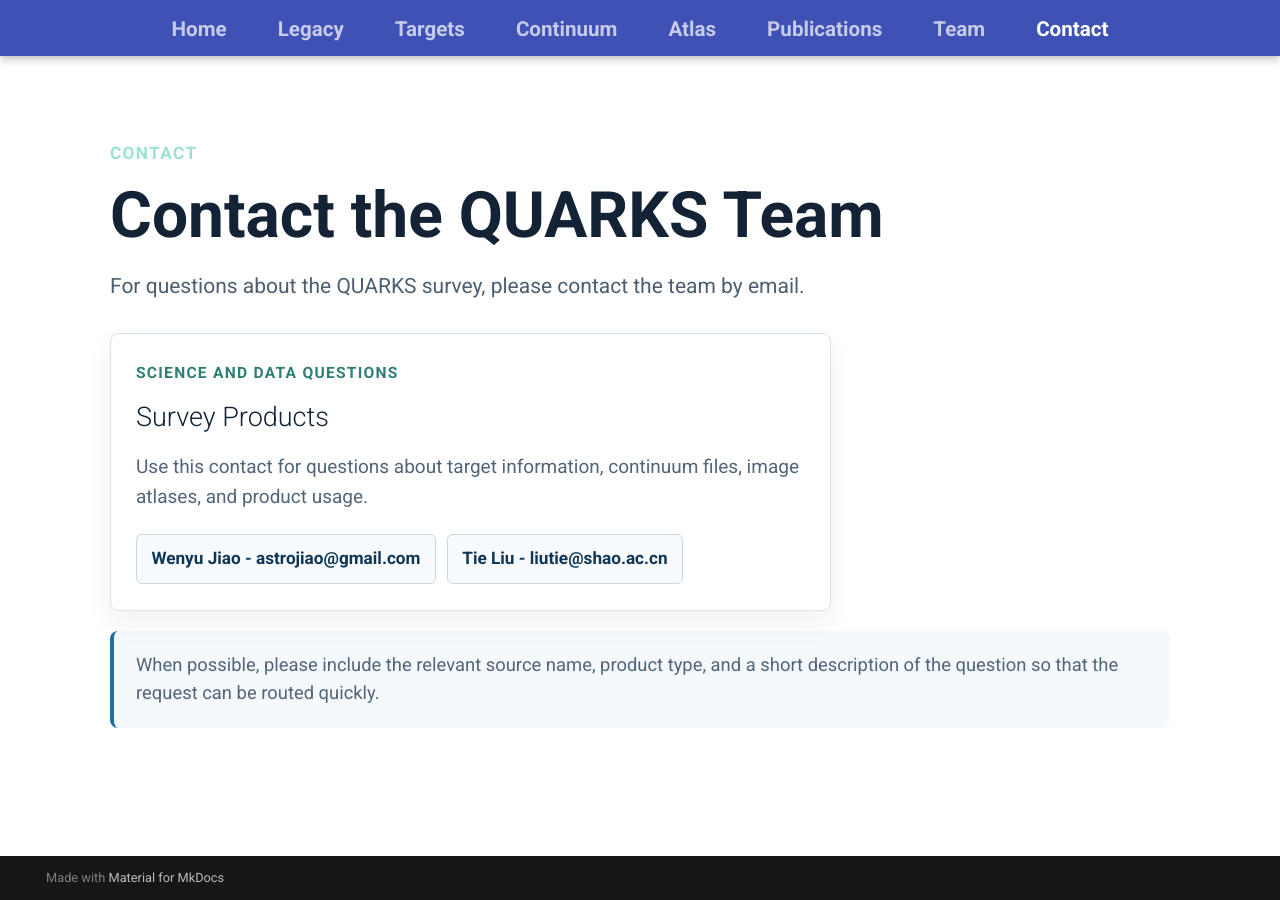
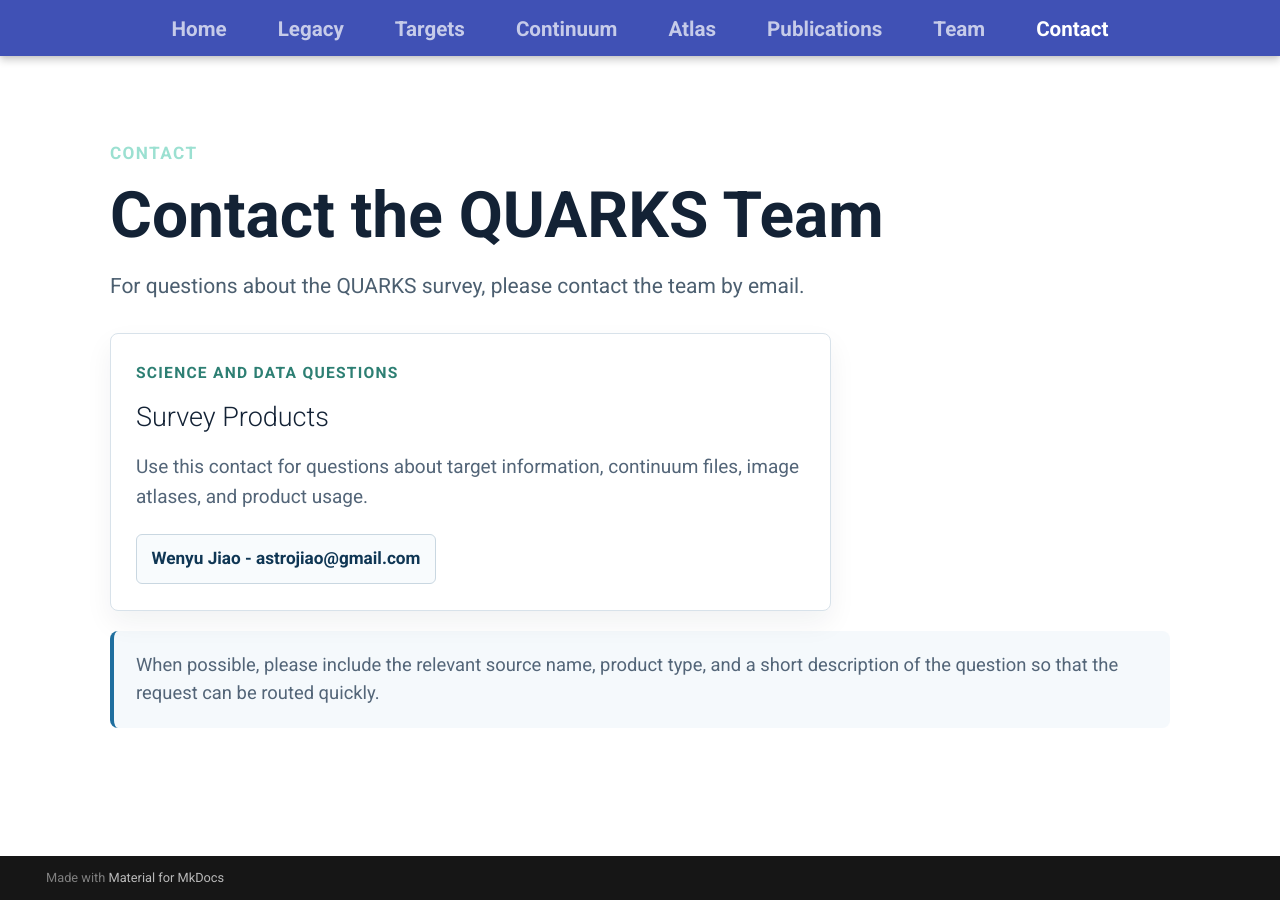
Before and after one commit to ALMAQUARKS/almaquarks.github.io, an MkDocs documentation site: the page built from docs/contact.md, in a window 1280 px wide. Built offline with MkDocs 1.6.1 and Material for MkDocs 9.7.7, drawn with Linux system fonts in a browser that asks for light colours.

Commit message:
Remove secondary contact email

```diff
--- a/docs/contact.md
+++ b/docs/contact.md
@@ -13,7 +13,6 @@
     <p>Use this contact for questions about target information, continuum files, image atlases, and product usage.</p>
     <div class="quarks-contact-card__actions">
       <a href="mailto:astrojiao@gmail.com">Wenyu Jiao - astrojiao@gmail.com</a>
-      <a href="mailto:liutie@shao.ac.cn">Tie Liu - liutie@shao.ac.cn</a>
     </div>
   </article>
 </section>
```
